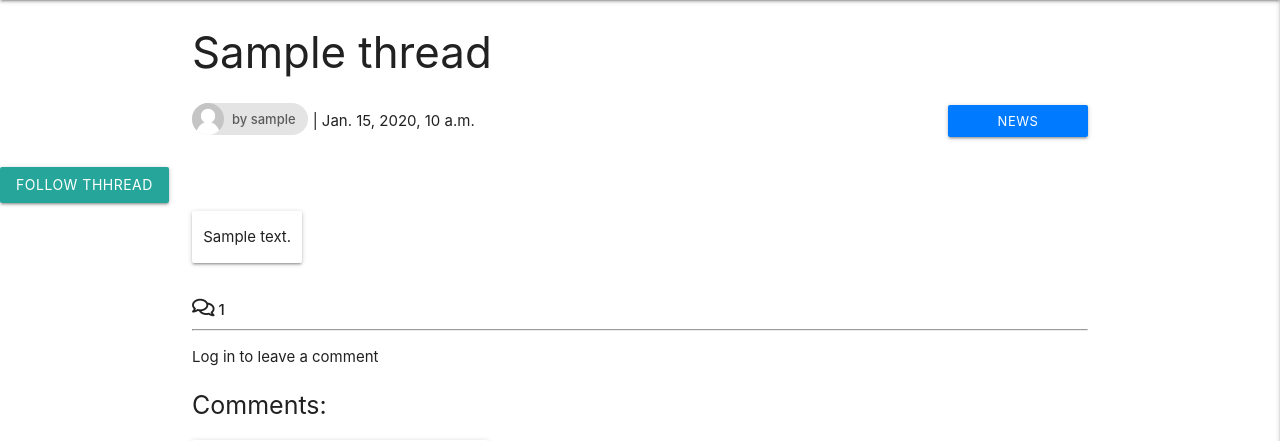
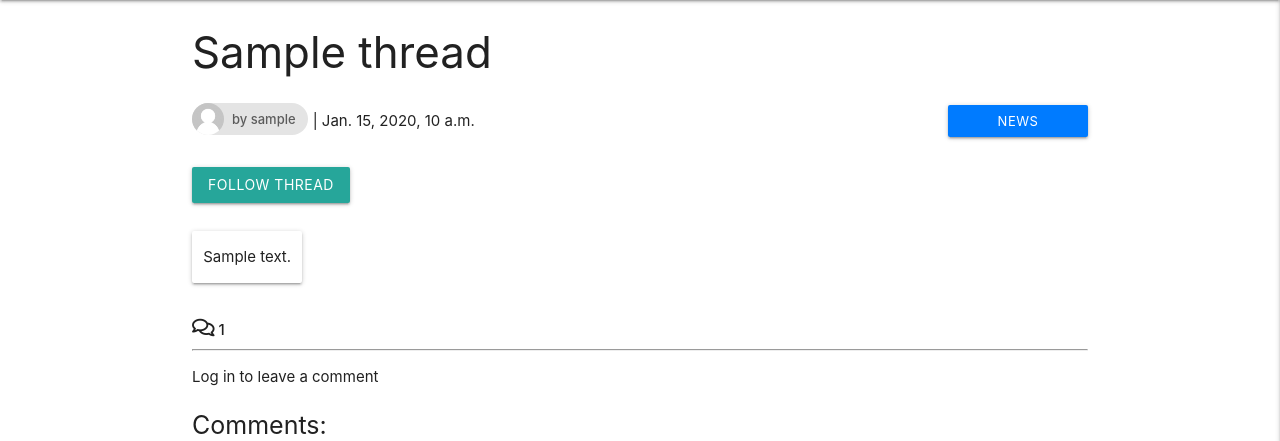
Before and after one commit to elindalenback/stock-rockets, a Django app: a page that uses forum/templates/forum/thread_detail.html in a window 1280 px wide. Shown: the part 64-505 px from the top of the page. Run offline with Django 4.2, Linux system fonts and the light colour scheme; tables that the repository leaves empty hold one stand-in row (values such as "Sample post"); some libraries are stand-ins or nearby versions.

Commit message:
Bug fix with editing and styling thread from admin page

```diff
--- a/forum/models.py
+++ b/forum/models.py
@@ -33,7 +33,7 @@ class Thread(models.Model):
 
     def save(self):
         self.slug = self.title.lower().replace(" ", "-")
-        super().save(self)
+        super().save()
 
     def __str__(self):
         return f"{self.title} | posted by {self.author}"
--- a/forum/templates/forum/index.html
+++ b/forum/templates/forum/index.html
@@ -59,8 +59,7 @@
     <div class="col s12 m9" id="threads-container">
         <div class="card-panel">
             {% for thread in thread_list %}
-            <div class="thread-item" data-author="{{ thread.author }}" data-topic="{{ thread.get_topic_display }}"
-                data-slug="{{ thread.slug }}" data-title="{{ thread.title }}" data-text="{{ thread.thread_text | safe }}">
+            <div class="thread-item">
                 <div>
                     <div class="chip">
                         <img src="{% static 'images/anon-pp.png' %}" alt="Thread Author">
--- a/forum/templates/forum/thread_detail.html
+++ b/forum/templates/forum/thread_detail.html
@@ -22,10 +22,12 @@
     </div>
 </div>
 
-<form action="{% url 'follow_add' thread.thread_id %}" method="POST">
-    <button class="btn waves-effect waves-light" type="submit" name="follow_add">Follow Thhread</button>
-    {% csrf_token %}
-</form>
+<div class="container follow-btn">
+    <form action="{% url 'follow_add' thread.thread_id %}" method="POST">
+        <button id="follow-btn" class="btn waves-effect waves-light" type="submit" name="follow_add">Follow Thread</button>
+        {% csrf_token %}
+    </form>
+</div>
 
 <div class="container">
     <div class="row">
--- a/static/css/style.css
+++ b/static/css/style.css
@@ -109,6 +109,10 @@ a {
     margin-left: auto; /* Move the tag/button to the right */
 }
 
+#follow-btn {
+    margin-bottom: 20px;
+}
+
 #comment_count {
     font-size: 20px;
     padding: 0;
--- a/stockrockets/urls.py
+++ b/stockrockets/urls.py
@@ -18,7 +18,7 @@ from django.contrib import admin
 from django.urls import path, include
 
 urlpatterns = [
-    path('admin/', admin.site.urls),
+    path('admin', admin.site.urls),
     path("accounts/", include("allauth.urls")),
     path('summernote/', include('django_summernote.urls')),
     path("", include("forum.urls"), name="forum-urls"),
```
